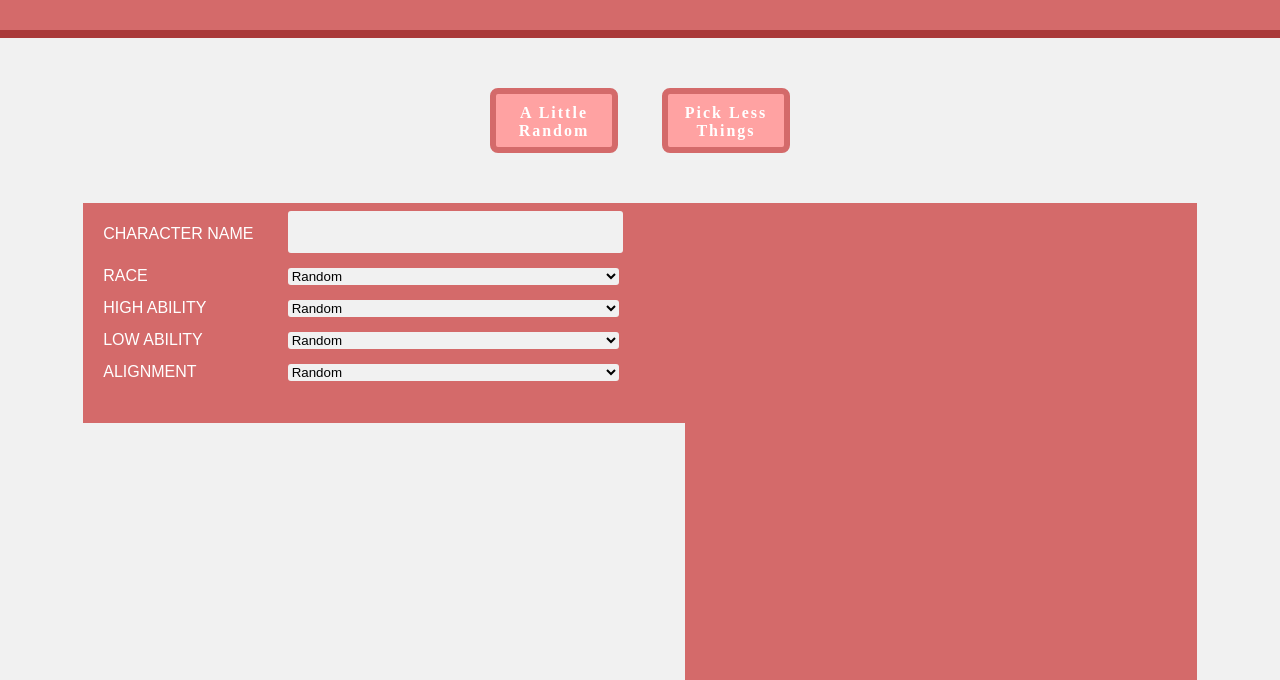
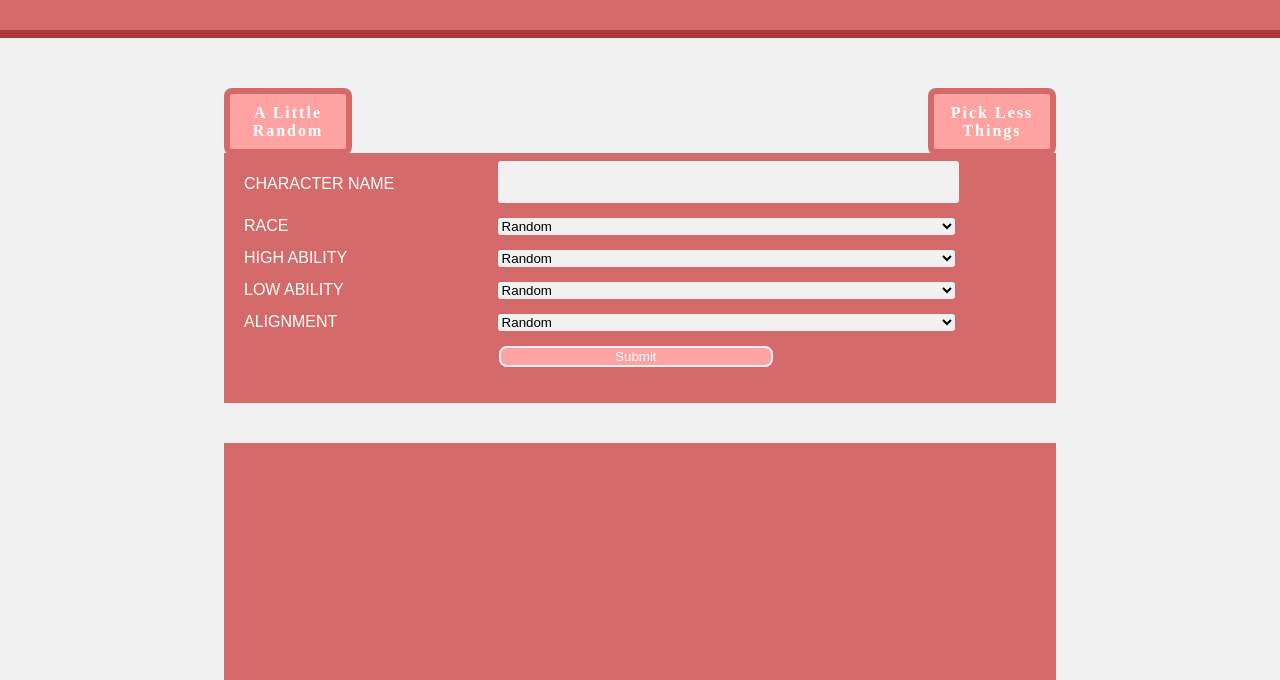
Before and after one commit to GarettLevine/dnd_app, a plain HTML site: page index.html in a window 1280 px wide. Both pictures are taken after a click on the element "Pick a Few Things". Shown: the part 120-800 px from the top of the page. Drawn offline with nearby package versions, Linux system fonts and the light colour scheme.

Commit message:
Changed Form Location
moved the form from the button container to it’s own container,
separating it from the character container.

```diff
--- a/CSS/main.css
+++ b/CSS/main.css
@@ -39,7 +39,7 @@ header h1, footer h1 {
 .button_container {
   padding-top: 50px;
   margin: auto;
-  width: 300px;
+  width: 65%;
   height: 65px;
   display: flex;
   justify-content: space-between;
@@ -50,6 +50,7 @@ header h1, footer h1 {
   height: 80%;
   width: 100%;
   margin: auto;
+  margin-top: -10px;
   padding-top: 50px;
   display: flex;
   justify-content: center;
@@ -58,14 +59,16 @@ header h1, footer h1 {
 
 .form_container {
   background-color: #D46A6A;
-  width: 47%;
-  height: 220px;
+  width: 65%;
+  height: 250px;
   display: none;
+  margin: auto;
+  margin-top: 0px;
 }
 
 .npc_info_wrapper {
   background-color: #D46A6A;
-  width: 40%;
+  width: 65%;
   height: 775px;
   display: flex;
   align-items: center;
@@ -84,7 +87,7 @@ header h1, footer h1 {
 }
 
 form {
-  margin-top: 20px;
+  padding-top: 20px;
 }
 
 form select,
@@ -99,7 +102,6 @@ form input {
 
 form label {
   display: inline-block;
-  text-align: left;
   color: #fff;
   margin-left: 20px;
   width: 30%;
@@ -116,16 +118,27 @@ form input[name="npc_Name"] {
 form input:focus,
 form select:focus {
   outline-color: #AA3939;
-  outline-width: 13px;
+  outline-width: 5px;
 }
 
 form hr {
   width: 85%;
 }
 
+input[type=submit] {
+  width: 33%;
+  margin-left: 33%;
+
+  color: #fff;
+  background-color: #ffa2a2;
+  border: 2px solid #f1f1f1;
+  border-radius: 8px;
+}
+
 .generate_button {
   display: inline-block;
   padding: 10px 8px;
+  height: 35px;
   width: 100px;
   border: 6px solid #D46A6A;
   border-radius: 8px;
@@ -138,11 +151,13 @@ form hr {
   font-weight: 700;
 }
 
+input[type=submit]:hover,
 .generate_button:hover {
-  background-color: #D46A6A;
+  background-color: #c94242;
   transition: 0.1s;
 }
 
+input[type=submit]:active,
 .generate_button:active {
   background-color: #c94242;
   border-color: #FFAAAA;
--- a/JS/app.js
+++ b/JS/app.js
@@ -102,17 +102,17 @@ function appendCharacterToPage() {
   $("#npc_bond").html(npcCharacter.bond);
   $("#npc_flaw").html(npcCharacter.flaw);
 }
-
+//check if form is visible
 function formVisibility() {
   return $(".form_container").is(":visible");
 }
-
+//reser form if not visible
 function formReset() {
   if(formVisibility() === false) {
     $("#form")[0].reset();
   }
 }
-
+//change button text if visiblenot visible
 function buttonTextChange(message1, message2, buttonSelect) {
   if(formVisibility()) {
     $(buttonSelect).html(message1);
@@ -129,7 +129,7 @@ $('#generate_button').click( function() {
 }); //end of click
 
 $('#preset_button').click( function() {
-  $(".form_container").toggle("right", function() {
+  $(".form_container").fadeToggle("400", function() {
     buttonTextChange("A Little Random", "Completly Random", '#generate_button');
     buttonTextChange("Pick Less Things", "Pick a few Things", '#preset_button');
     formReset();
--- a/index.html
+++ b/index.html
@@ -17,11 +17,10 @@
       <div class="button_container">
         <div id="generate_button" class="generate_button">Completely Random</div>
         <div id="preset_button" class="generate_button">Pick a Few Things</div>
+
       </div>
 
-      <div class="app_container">
-
-        <section class="form_container">
+      <section class="form_container">
           <form id="form">
             <label>Character Name</label>
             <input type="text" name="npc_Name" id="npc_FormName">
@@ -33,10 +32,11 @@
             <select id="npc_LowAbility_Selection"></select>
             <label>Alignment</label>
             <select id="npc_Alignment_Selection"></select>
+            <input type="submit" name="submit">
           </form>
         </section>
 
-
+      <div class="app_container">
         <section class="npc_info_wrapper">
           <div id="npc_container" class="npc_container">
             <div class="npc_namerace_container">
```
Also changed, not shown: JS/npc_database.js (line endings or trailing spaces), 2 other files.
